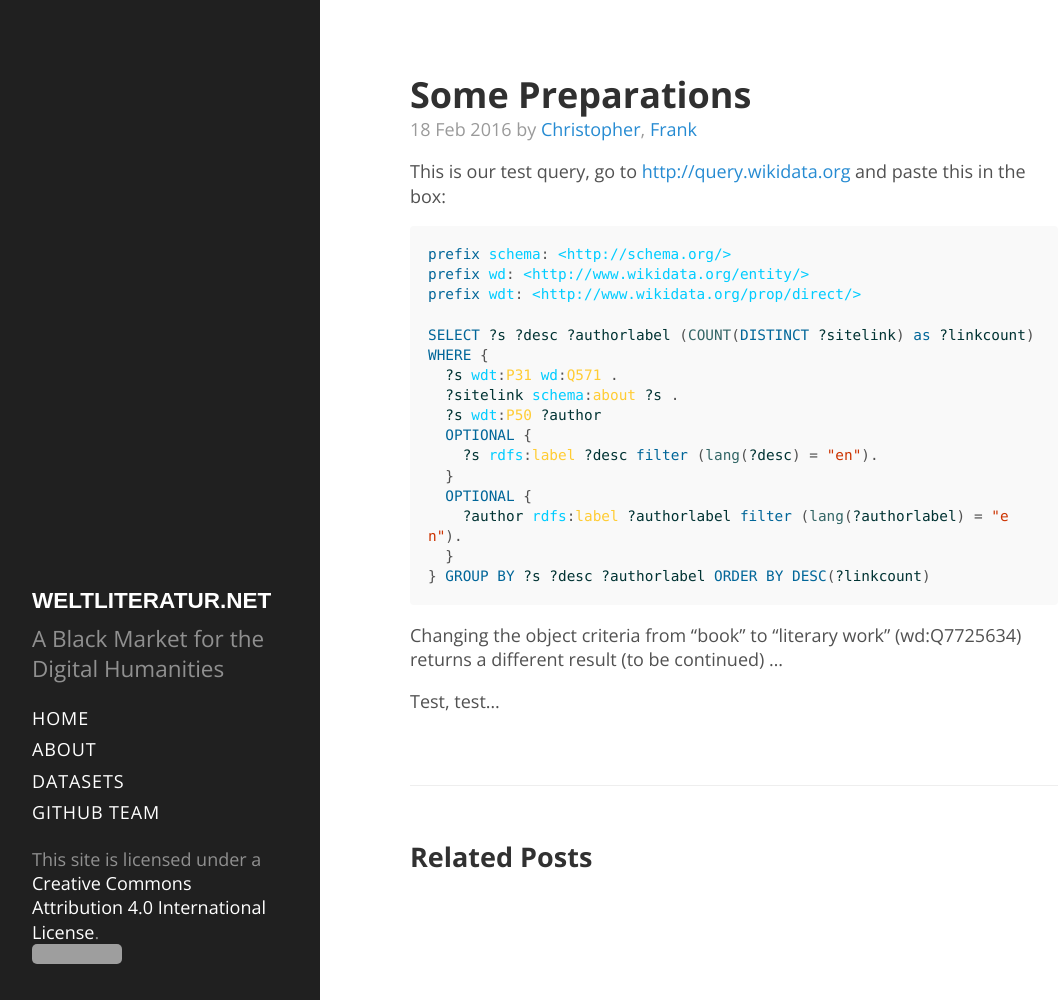
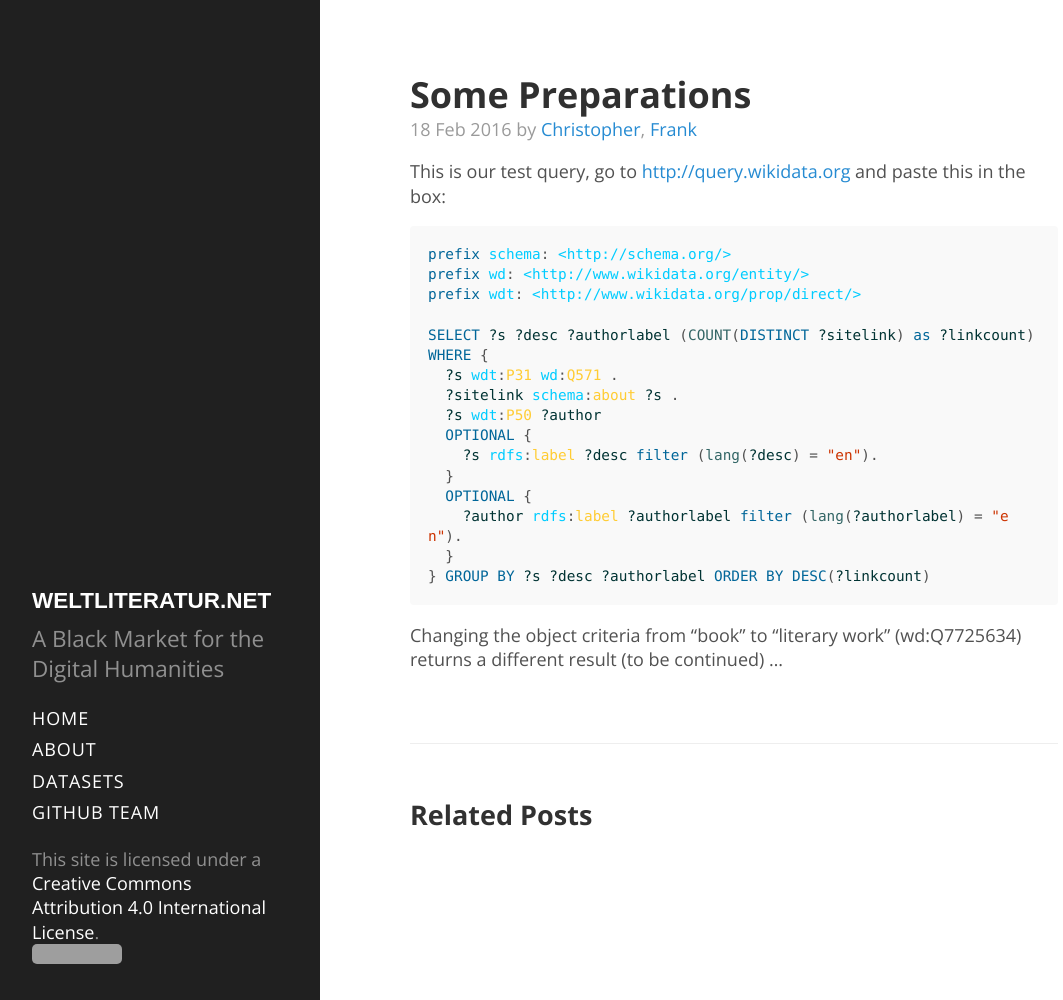
Before and after one commit to weltliteratur/blog, a Jekyll site: the page built from _posts/2016-02-18-Some-Preparations.markdown, in a window 1280 px wide and 1000 px high. Shown: the whole window, without its empty margins (4-1067 px from the left). Built offline with Jekyll 4.4.1, drawn with Linux system fonts in a browser that asks for light colours; comment, search, counter and statistics services are not loaded; grey boxes are pictures that could not be loaded.

```diff
--- a/_posts/2016-02-18-Some-Preparations.markdown
+++ b/_posts/2016-02-18-Some-Preparations.markdown
@@ -27,5 +28,3 @@
 ~~~
 
 Changing the object criteria from "book" to "literary work" (wd:Q7725634) returns a different result (to be continued) …
-
-Test, test…
```
Also changed, not shown: other parts of _posts/2016-02-18-Some-Preparations.markdown (+1 -0 lines).
